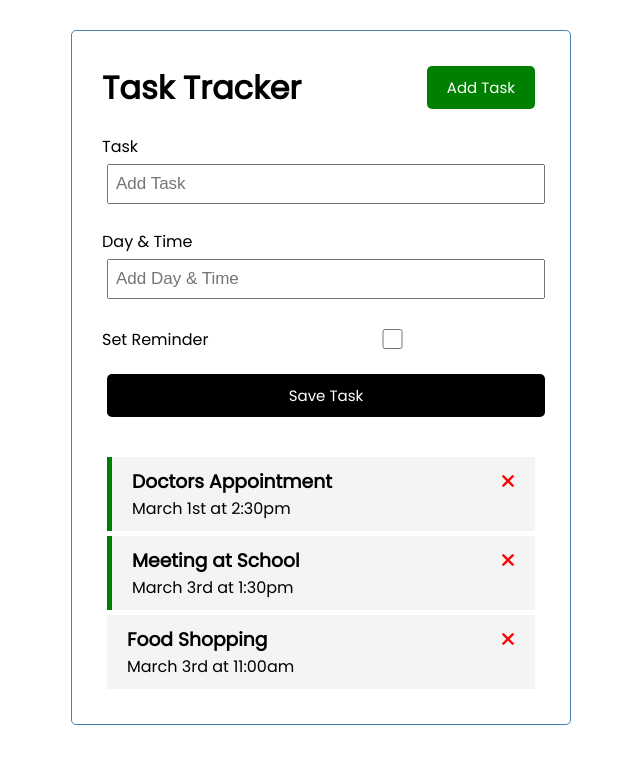
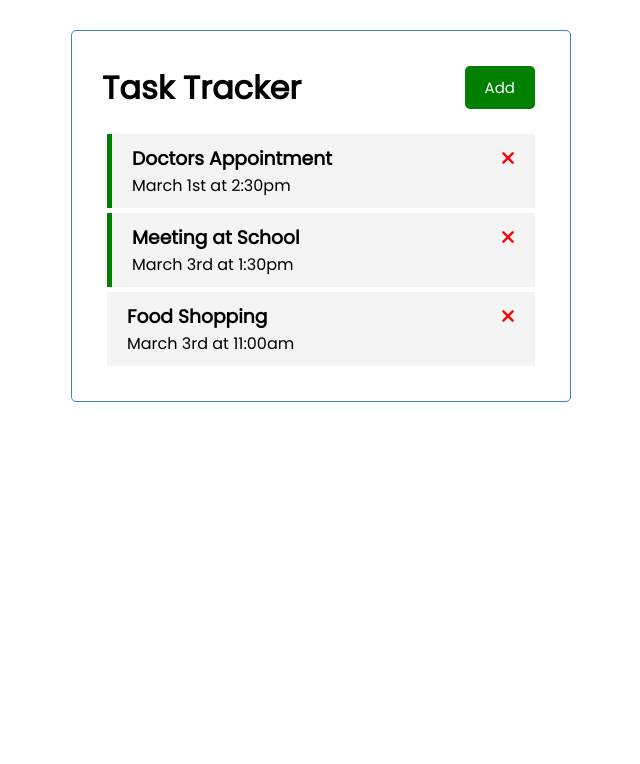
Before and after one commit to fordp86/vue-crash-2023, a Vue app: page / in a window 1280 px wide. Shown: the top 764 px of the page, without its empty margins (319-959 px from the left). Built offline with nearby package versions, Linux system fonts and the light colour scheme.

Commit message:
Completed Task UI
Completed the Task App Ui and made the button show and hide the task creation form.

```diff
--- a/src/App.vue
+++ b/src/App.vue
@@ -1,7 +1,13 @@
 <template>
   <div class="container">
-    <Header title="Task Tracker" />
-    <AddTask @add-task="addTask" />
+    <Header
+      @toggle-add-task="toggleAddTask"
+      title="Task Tracker"
+      :showAddTask="showAddTask"
+    />
+    <div v-show="showAddTask">
+      <AddTask @add-task="addTask" />
+    </div>
     <Tasks
       @toggle-reminder="toggleReminder"
       @delete-task="deleteTask"
@@ -25,9 +31,14 @@
   data() {
     return {
       tasks: [],
+      showAddTask: false,
     };
   },
   methods: {
+    // Function to Toogle the AddTask Form
+    toggleAddTask() {
+      this.showAddTask = !this.showAddTask;
+    },
     addTask(task) {
       this.tasks = [...this.tasks, task];
     },
--- a/src/components/Button.vue
+++ b/src/components/Button.vue
@@ -13,7 +13,7 @@
   },
   methods: {
     onClick() {
-      console.log("click");
+      this.$emit("btn-click");
     },
   },
 };
--- a/src/components/Header.vue
+++ b/src/components/Header.vue
@@ -1,7 +1,11 @@
 <template>
   <header>
     <h1>{{ title }}</h1>
-    <Button text="Add Task" color="green" />
+    <Button
+      @btn-click="$emit('toggle-add-task')"
+      :text="showAddTask ? 'Close' : 'Add'"
+      :color="showAddTask ? 'red' : 'green'"
+    />
   </header>
 </template>
 
@@ -11,10 +15,8 @@
 export default {
   name: "Header",
   props: {
-    title: {
-      type: String,
-      default: "Hello World",
-    },
+    title: String,
+    showAddTask: Boolean,
   },
   components: {
     Button,
```
